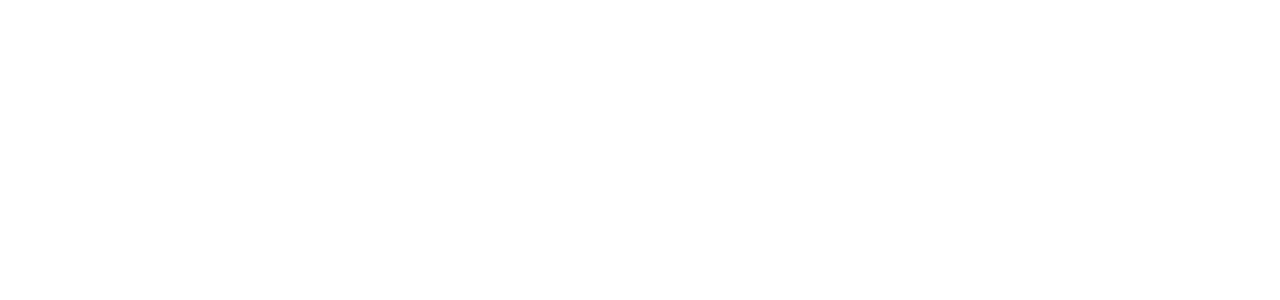
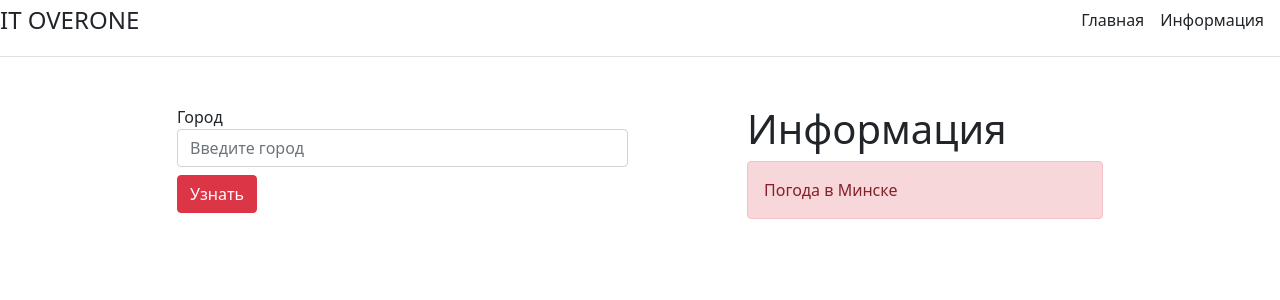
Before and after one commit to NataliyaChyi/WeatherApp, a Django app: page / in a window 1280 px wide. Before the commit the part shown is empty. Shown: the top 300 px of the page. Run offline with Django 4.2, Linux system fonts and the light colour scheme.

Commit message:
add html

```diff
--- a/WeatherApp/weather/templates/weather/index.html
+++ b/WeatherApp/weather/templates/weather/index.html
@@ -1,10 +1,37 @@
-<!DOCTYPE html>
-<html lang="en">
+<!doctype html>
+<html lang="ru">
 <head>
     <meta charset="UTF-8">
-    <title>Title</title>
+    <meta name="viewport"
+          content="width=device-width, user-scalable=no, initial-scale=1.0, maximum-scale=1.0, minimum-scale=1.0">
+    <meta http-equiv="X-UA-Compatible" content="ie=edge">
+    <title>Погодное приложение</title>
+    <link rel="stylesheet" href="https://cdn.jsdelivr.net/npm/bootstrap@5.1.3/dist/css/bootstrap.min.css">
 </head>
 <body>
+    <div class="d-flex flex-column flex-md-row align-items-center pb-3 mb-4 border-bottom">
+      <a href="/" class="d-flex align-items-center text-dark text-decoration-none">
+        <span class="fs-4"><font style="vertical-align: inherit;"><font style="vertical-align: inherit;">IT OVERONE</font></font></span>
+      </a>
 
+      <nav class="d-inline-flex mt-2 mt-md-0 ms-md-auto">
+        <a class="me-3 py-2 text-dark text-decoration-none" href="#">Главная</a>
+        <a class="me-3 py-2 text-dark text-decoration-none" href="#">Информация</a>
+      </nav>
+    </div>
+    <div class="container mt-5">
+        <div class="row">
+            <div class="col-5 offset-1">
+                <form action="">
+                    <label for="city">Город</label>
+                    <input type="text" id="city" class="form-control" name="city" placeholder="Введите город">
+                    <input type="submit" name="send" value="Узнать" class="mt-2 btn btn-danger">
+                </form>
+            </div>
+            <div class="col-4 offset-1">
+        <h1>Информация</h1>
+        <div class="alert alert-danger">Погода в Минске</div>
+    </div>
+</div>
 </body>
 </html>
```
